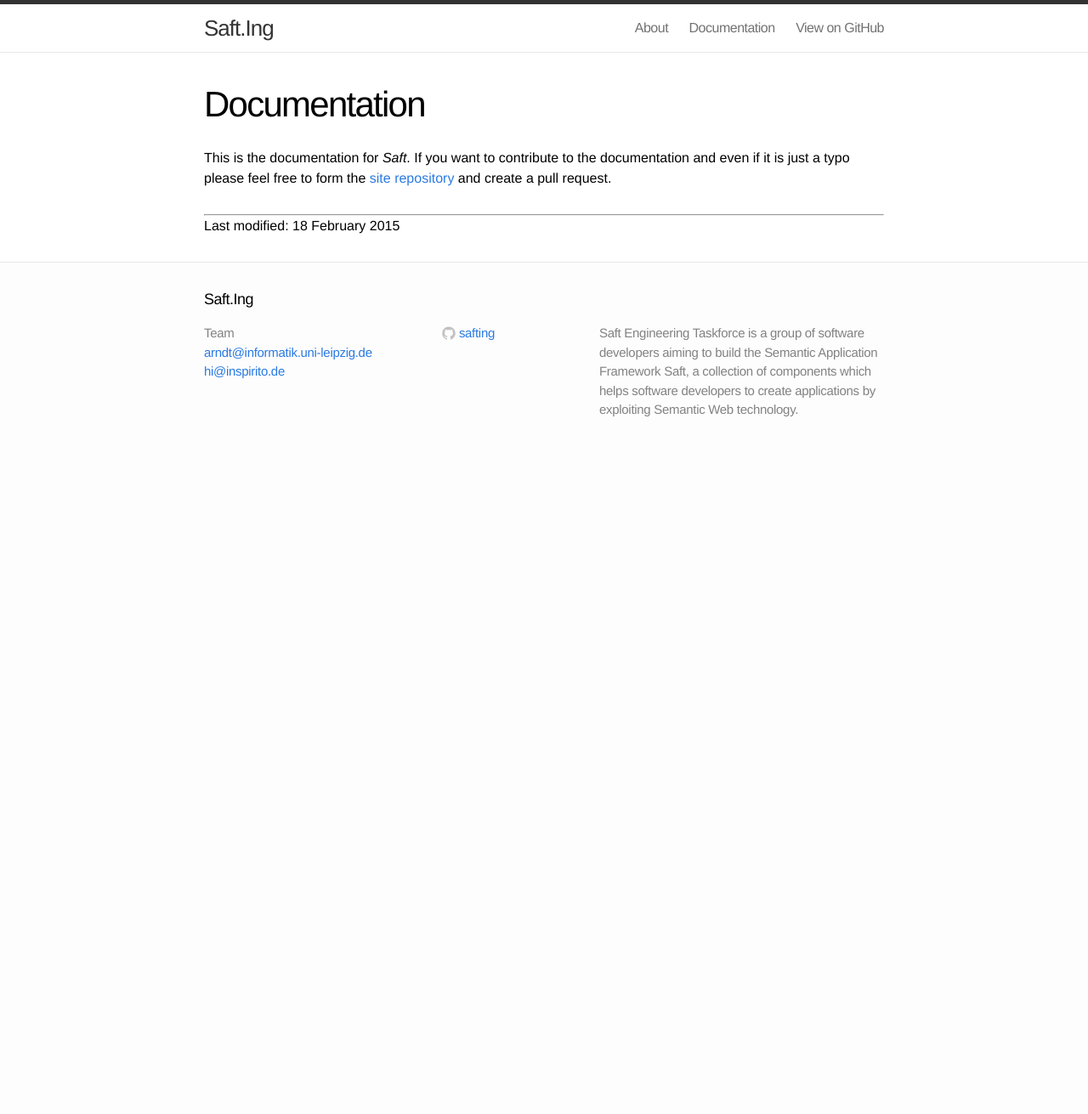
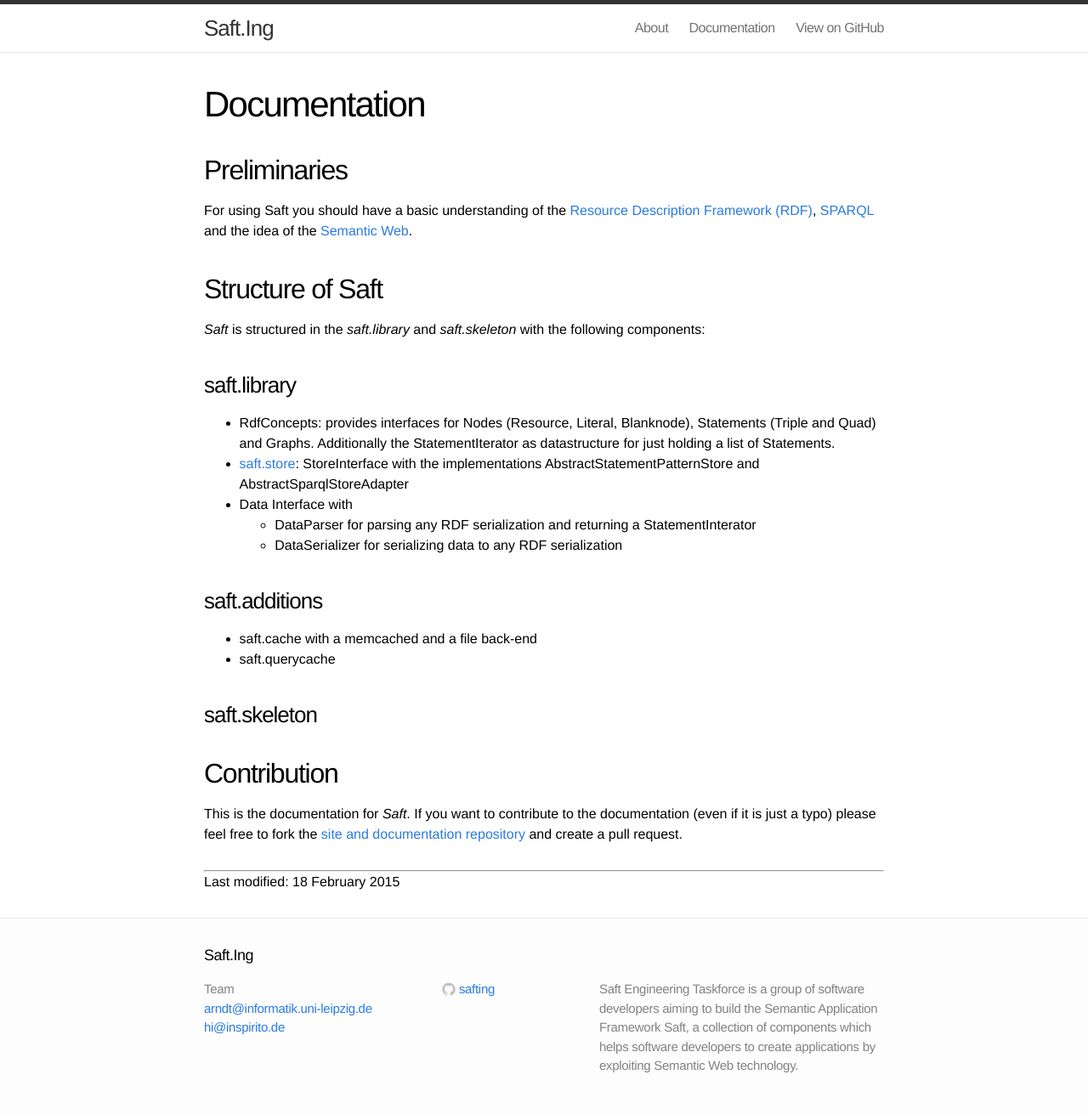
Before and after one commit to SaftIng/safting.github.io, a Jekyll site: the page built from doc/index.md, in a window 1280 px wide. Shown: the whole page at 85% size. Built offline with Jekyll 4.4.1, drawn with Linux system fonts in a browser that asks for light colours; before the commit the page ends 900 px from its top, so only the background shows below that.

Commit message:
Fix some typos and add some more text

```diff
--- a/doc/index.md
+++ b/doc/index.md
@@ -4,4 +4,29 @@ title: Documentation
 permalink: /doc/
 ---
 
-This is the documentation for _Saft_. If you want to contribute to the documentation and even if it is just a typo please feel free to form the [site repository](https://github.com/SaftIng/safting.github.io) and create a pull request.
+## Preliminaries
+
+For using Saft you should have a basic understanding of the [Resource Description Framework (RDF)](https://en.wikipedia.org/wiki/Resource_Description_Framework), [SPARQL](https://en.wikipedia.org/wiki/SPARQL) and the idea of the [Semantic Web](https://en.wikipedia.org/wiki/Semantic_Web).
+
+## Structure of Saft
+
+_Saft_ is structured in the _saft.library_ and _saft.skeleton_ with the following components:
+
+### saft.library
+
+* RdfConcepts: provides interfaces for Nodes (Resource, Literal, Blanknode), Statements (Triple and Quad) and Graphs. Additionally the StatementIterator as datastructure for just holding a list of Statements.
+* [saft.store](store): StoreInterface with the implementations AbstractStatementPatternStore and AbstractSparqlStoreAdapter
+* Data Interface with
+    * DataParser for parsing any RDF serialization and returning a StatementInterator
+    * DataSerializer for serializing data to any RDF serialization
+
+### saft.additions
+
+* saft.cache with a memcached and a file back-end
+* saft.querycache
+
+### saft.skeleton
+
+## Contribution
+
+This is the documentation for _Saft_. If you want to contribute to the documentation (even if it is just a typo) please feel free to fork the [site and documentation repository](https://github.com/SaftIng/safting.github.io) and create a pull request.
```
Also changed, not shown: index.md (+5 -2 lines).
